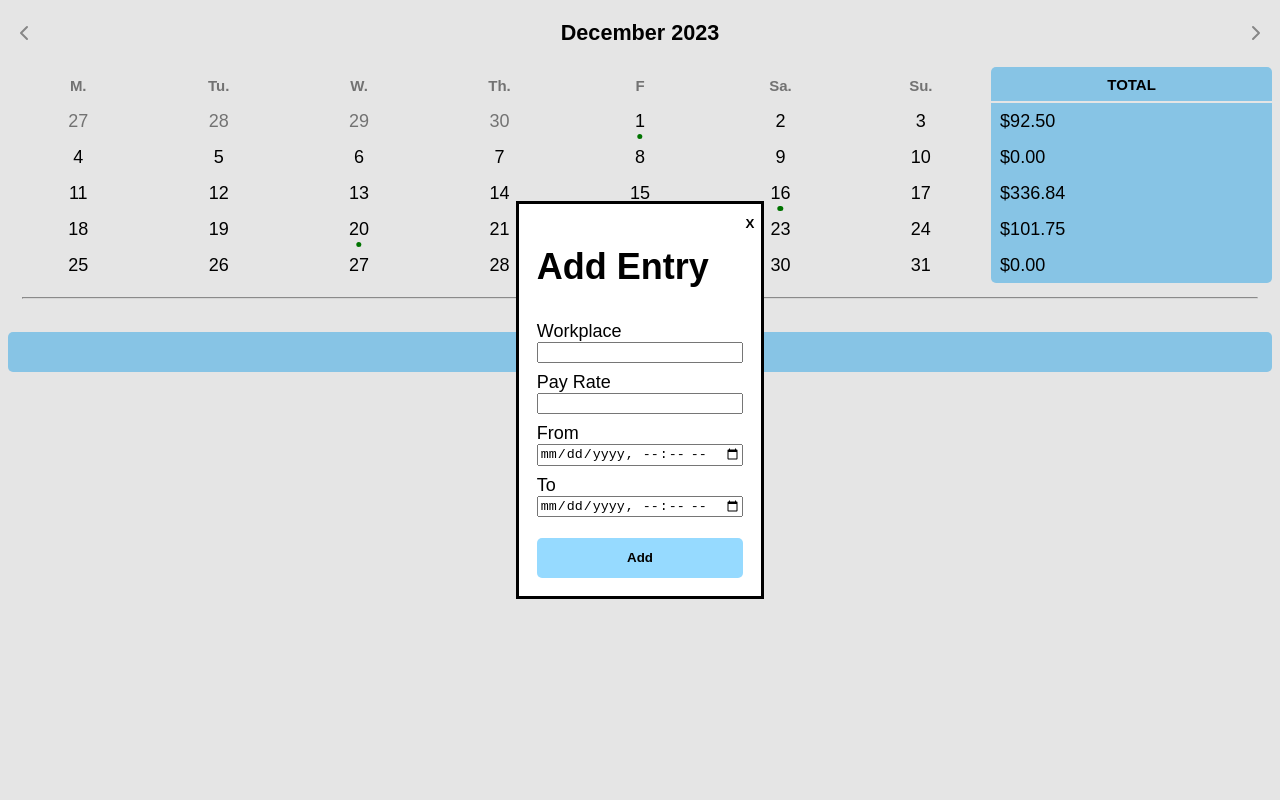
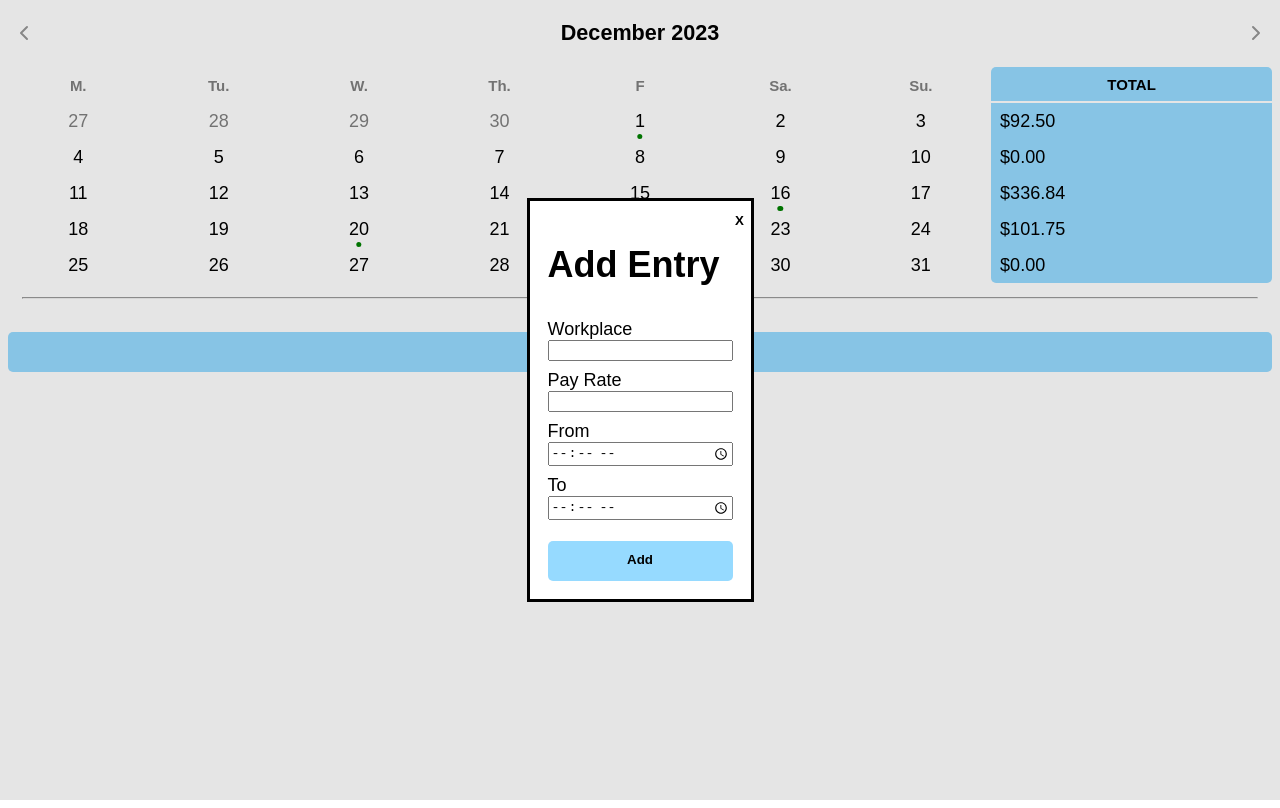
Before and after one commit to MinhQuan-Tran/Payment-Calculator, a Vue app in the folder Payment Calculator/: page / in a window 1280 px wide. Both pictures are taken after a click on the button "Add Entry". Built offline with nearby package versions, Linux system fonts and the light colour scheme.

Commit message:
Update Add Entry form

```diff
--- a/Payment Calculator/src/App.vue
+++ b/Payment Calculator/src/App.vue
@@ -129,7 +129,7 @@ export default {
 <template>
   <WeekSchedule :entries="entries" v-model:selected-date="selectedDate" />
   <hr>
-  <DaySchedule :entries="selectedEntries" @add-entry="addEntry" />
+  <DaySchedule :entries="selectedEntries" :selected-date="selectedDate" @add-entry="addEntry" />
 </template>
 
 <style scoped>
--- a/Payment Calculator/src/components/DaySchedule.vue
+++ b/Payment Calculator/src/components/DaySchedule.vue
@@ -6,6 +6,10 @@ export default {
     props: {
         entries: {
             type: Array as () => Entry[],
+        },
+        selectedDate: {
+            type: Date,
+            required: true,
         },
     },
     emits: ["addEntry"],
@@ -44,12 +48,19 @@ export default {
                 const form = dialog.querySelector("form.add-entry-dialog") as HTMLFormElement;
                 if (form) {
                     const formData = new FormData(form);
+
+                    const from = new Date(this.selectedDate);
+                    from.setHours(Number(formData.get("from")?.toString().split(":")[0]));
+
+                    const to = new Date(this.selectedDate);
+                    to.setHours(Number(formData.get("to")?.toString().split(":")[0]));
+
                     const entry = {
                         id: (this.entries?.length ?? 0) + 1,
                         workplace: formData.get("workplace") as string,
                         payRate: Number(formData.get("payRate")),
-                        from: new Date(formData.get("from") as string).toISOString(),
-                        to: new Date(formData.get("to") as string).toISOString(),
+                        from: from.toISOString(),
+                        to: to.toISOString(),
                     };
                     this.$emit("addEntry", entry);
                     dialog.close();
@@ -92,9 +103,9 @@ export default {
                 <label for="payRate">Pay Rate</label>
                 <input type="number" id="payRate" name="payRate" step="0.01" required>
                 <label for="from">From</label>
-                <input type="datetime-local" id="from" name="from" required>
+                <input type="time" id="from" name="from" required>
                 <label for="to">To</label>
-                <input type="datetime-local" id="to" name="to" required>
+                <input type="time" id="to" name="to" required>
                 <br>
                 <button @click="addEntry" type="submit">Add</button>
             </form>
```
